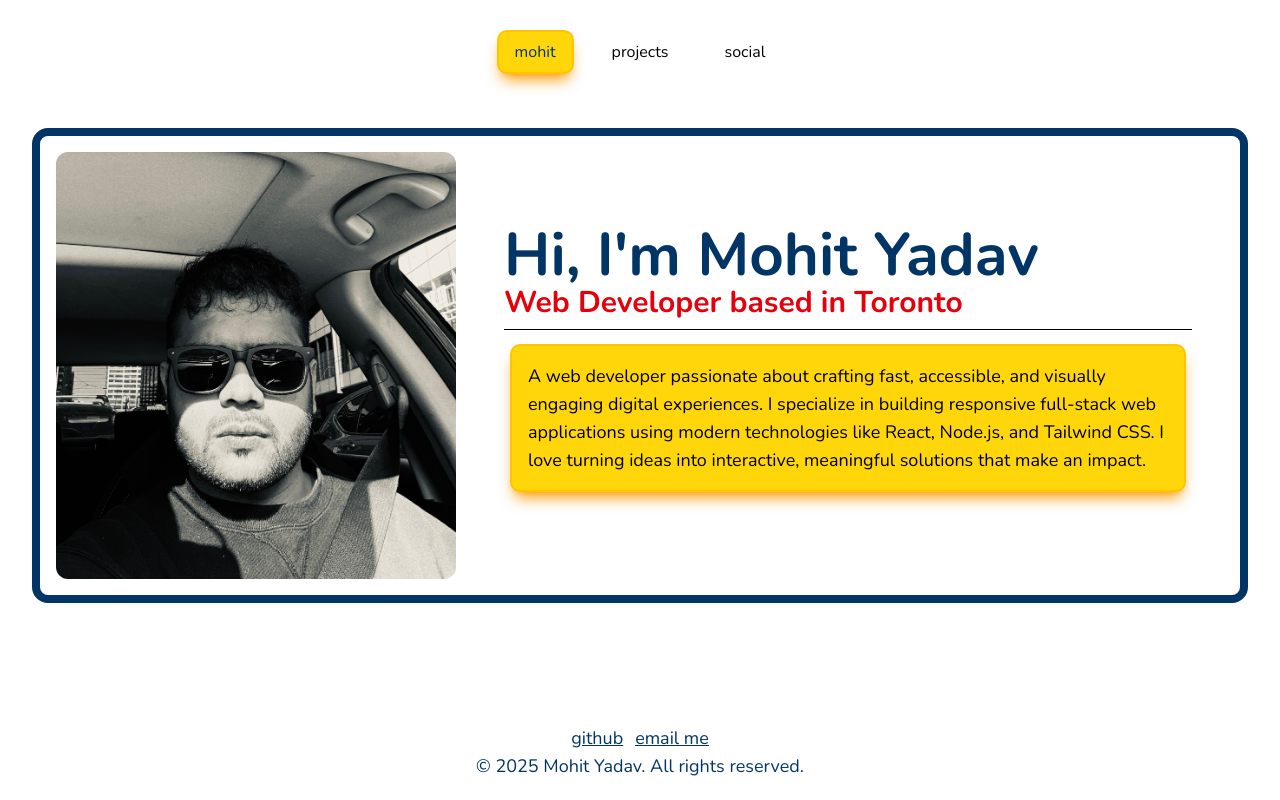
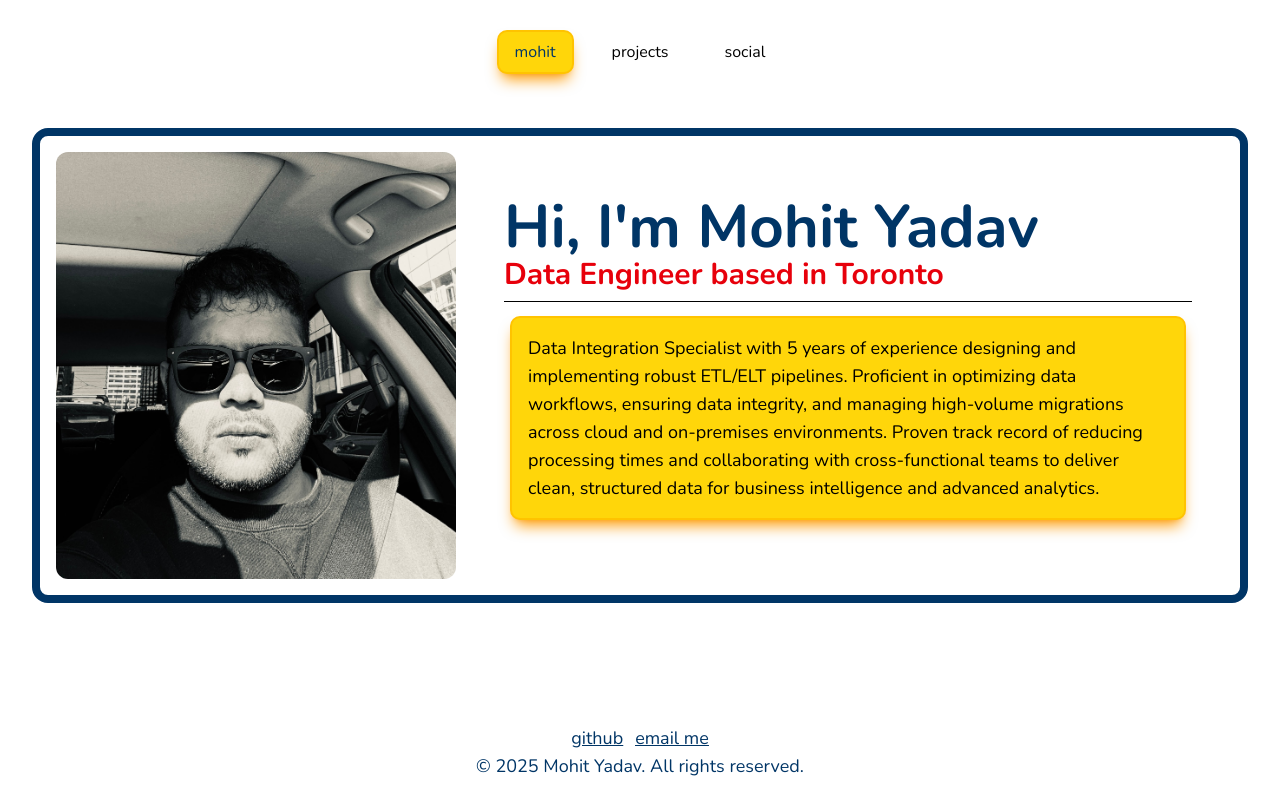
Before and after one commit to yaadevmohit/mohit-yadav, a React (Vite) app: page / in a window 1280 px wide. Built offline with nearby package versions, Linux system fonts and the light colour scheme.

Commit message:
description updated

```diff
--- a/src/assets/profileData.tsx
+++ /dev/null
@@ -1,11 +0,0 @@
-// import profileImg from "./IMG_1368.JPG";
-export default {
-    name: "Mohit Yadav",
-    title: ["Web Developer", "React Expert", "Creative Coder"],
-    description: "A passionate software developer specializing in building exceptional digital experiences. Currently, I'm focused on developing responsive full-stack web applications.",
-    // img: profileImg,
-    socialLinks: {
-        linkedIn: "https://www.linkedin.com/in/mohit-yadav-1234/",
-        github: ""
-    }
-}
--- a/src/assets/projectsData.tsx
+++ b/src/assets/projectsData.tsx
@@ -1,20 +1,11 @@
-// import libraryImg from "../projects_img/pr-1.png"
-// import formImg from "../projects_img/pr-2.png"
+import formImg from "./modernForm.png"
 export default
     [
         {
-            name: "Library",
-            // img: libraryImg,
-            info: "Library app which dynamically searches for entered inputs and finds the correct title, author name and cover image.",
-            skills: ["React", "JavaScript", "HTML", "CSS"],
-            github: "https://github.com/yaadevmohit/library",
-            live: "https://library-by-mohit.vercel.app/"
-        },
-        {
             name: "Modern Form",
-            // img: formImg,
-            info: "Four steps form done as part of frontendmentor challanges. Uses prop drilling to pass data from all the different states of the form.",
-            skills: ["React", "JavaScript", "HTML", "CSS"],
+            img: formImg,
+            description: "Four steps form done as part of frontendmentor challanges. Uses prop drilling to pass data from all the different states of the form.",
+            skills: ["React", "Typescript", "HTML", "CSS"],
             github: "https://github.com/yaadevmohit/modern-form",
             live: "https://multi-step-form-mohit.vercel.app/"
         }
--- a/src/components/Hero.tsx
+++ b/src/components/Hero.tsx
@@ -1,3 +1,5 @@
+
+
 const Hero = () => {
   return (
     <main className="w-full md:my-12 my-3 flex flex-col lg:flex-row items-center gap-4 md:p-4 border-[#003566] md:border-8 rounded-2xl">
@@ -12,15 +14,13 @@ const Hero = () => {
             <h2
               className="text-2xl text-red-600 text-left md:text-3xl w-full mb-2 nunitoBold"
             >
-             Web Developer based in Toronto
+             Data Engineer based in Toronto
             </h2>
             <hr />
             <p
               className="text-lg  text-left md:mx-2 md:my-4 p-4 customYellowBgRing nunitoRegular"
             >
-              A web developer passionate about crafting fast, accessible, and visually engaging digital experiences.
-              I specialize in building responsive full-stack web applications using modern technologies like React, Node.js, and Tailwind CSS.
-              I love turning ideas into interactive, meaningful solutions that make an impact.
+            Data Integration Specialist with 5 years of experience designing and implementing robust ETL/ELT pipelines. Proficient in optimizing data workflows, ensuring data integrity, and managing high-volume migrations across cloud and on-premises environments. Proven track record of reducing processing times and collaborating with cross-functional teams to deliver clean, structured data for business intelligence and advanced analytics.
             </p>
         </div>
     </main>
```
Also changed, not shown: src/assets/libraryImg.png (deleted), src/assets/modernForm.png (added).
